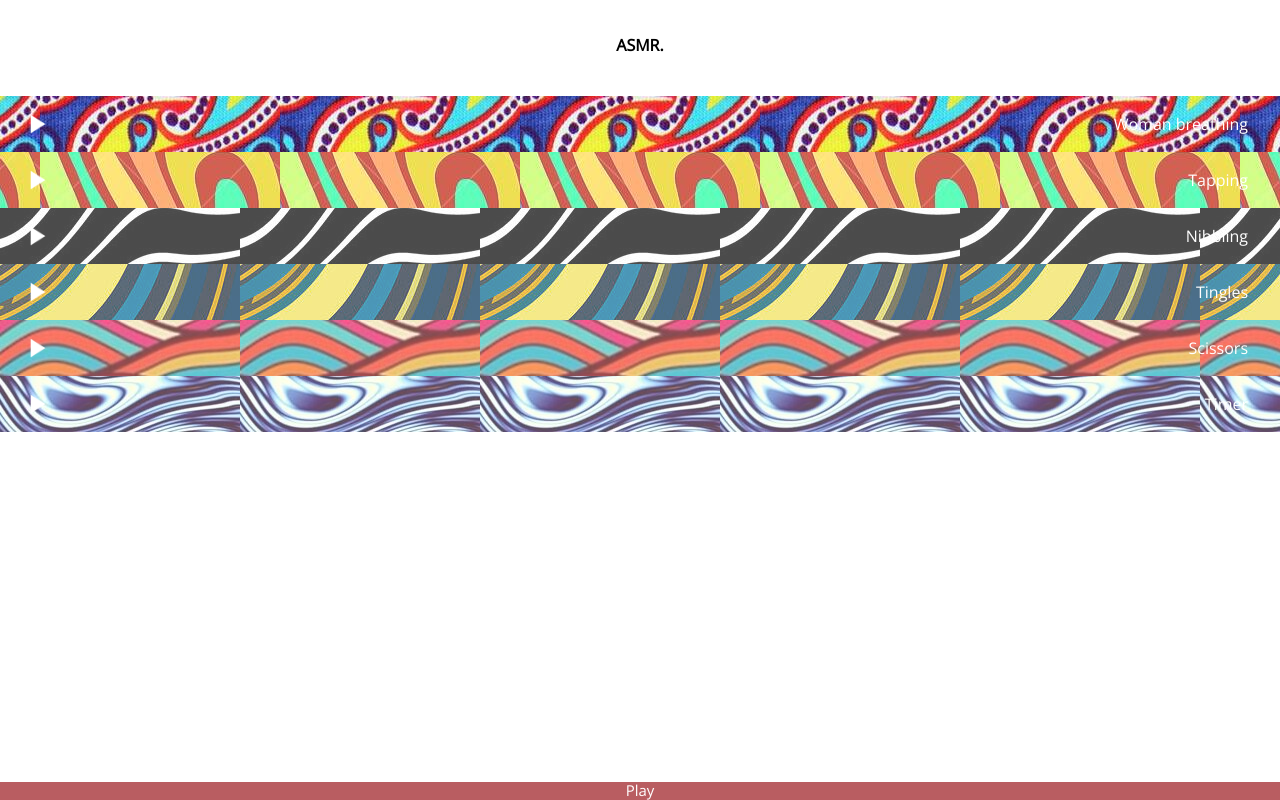
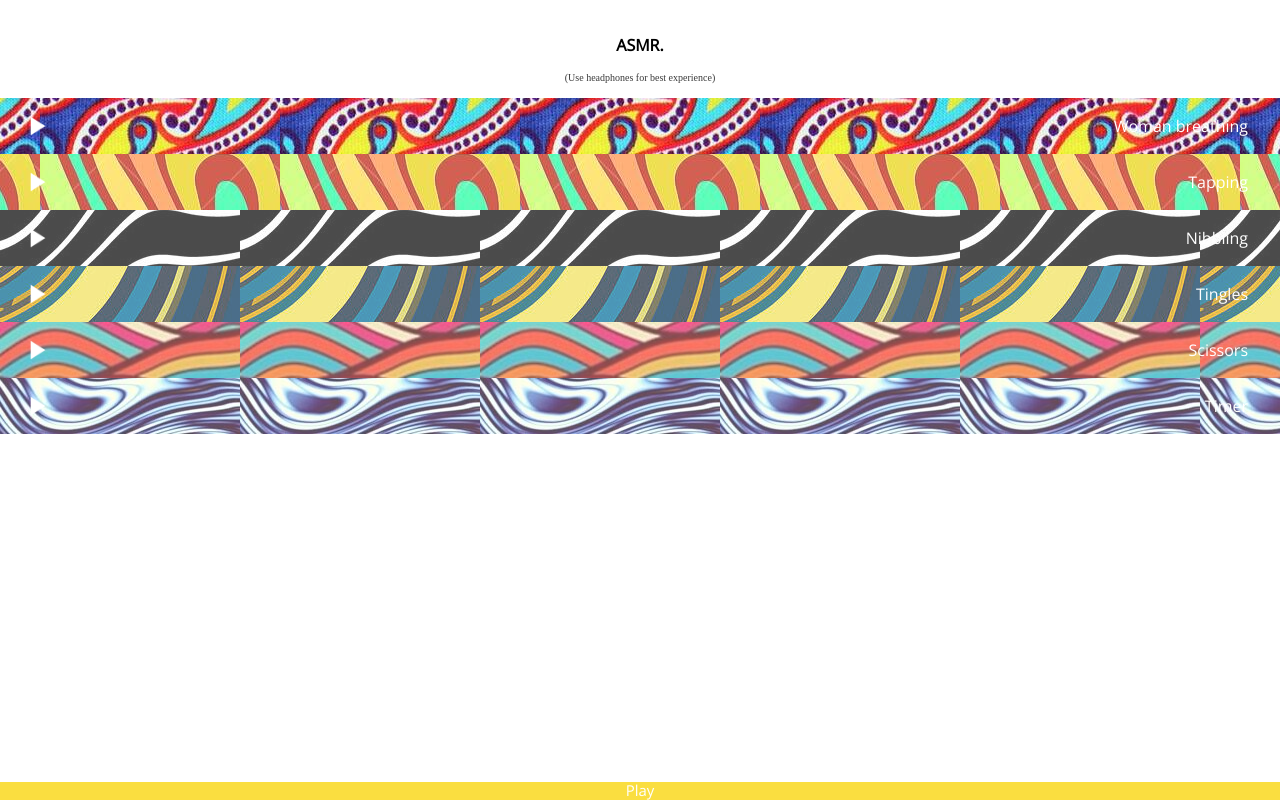
Before and after one commit to Cedrati-Brahim/ASMR., a plain HTML site: page index.html in a window 1280 px wide. Drawn offline with nearby package versions, Linux system fonts and the light colour scheme.

Commit message:
Version 1.0.0 ready

```diff
--- a/footerStyles.css
+++ b/footerStyles.css
@@ -32,7 +32,7 @@ footer.softkey,
 #softKeysContainer {
     height: 1.1rem;
     width: 100%;
-    background-color: #b95d61;
+    background-color: #fade40;
     position: fixed;
     bottom: 0;
 }
--- a/index.html
+++ b/index.html
@@ -26,6 +26,7 @@
     <div id="appContainer">
         <!-- <img src="icons/icon56x56.png" alt="icon" id="appIcon"> -->
         <h4>ASMR.</h4>
+        <p id="headphonesText">(Use headphones for best experience)</p>
         <div id="buttonContainer">
             <div id="ASMRSound_1" class="items ASMRSoundButtons" tabindex="0" onclick="playSound(0)">
                 <div id="0" class="playButton"></div>
--- a/indexStyles.css
+++ b/indexStyles.css
@@ -25,10 +25,16 @@ body {
 
 h4 {
     padding-top: 2rem;
-    padding-bottom: 1.5em;
+    /* padding-bottom: 0.5em; */
     margin: 0.1rem;
     margin-bottom: 1rem;
     font-family: var(--unified-font);
+}
+#headphonesText{
+    margin: 0;
+    padding-bottom: 1.5em;
+    color: rgb(58, 58, 58);
+    font-size: 10px;
 }
 
 #buttonContainer {
```
Also changed, not shown: icons/icon112x112.png, icons/icon56x56.png.
